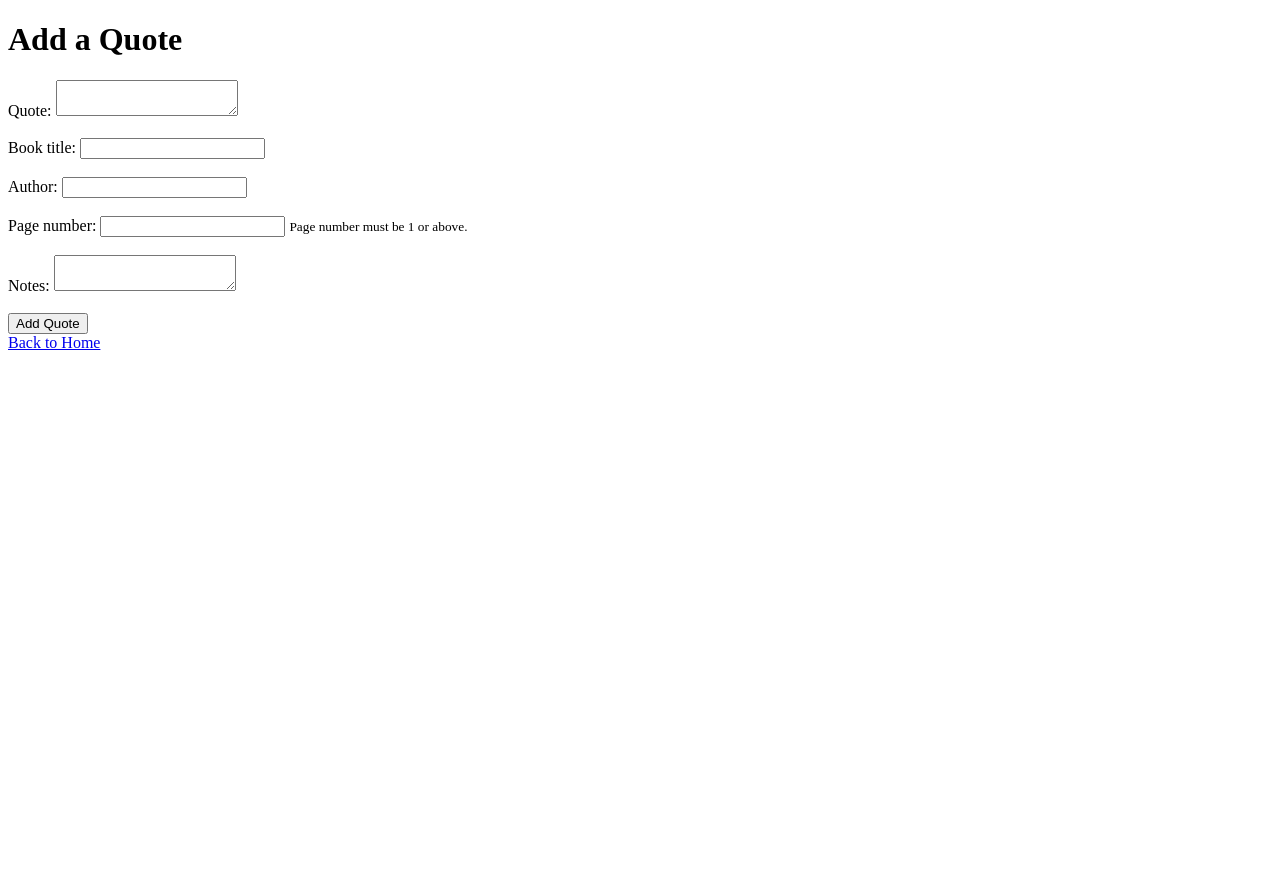
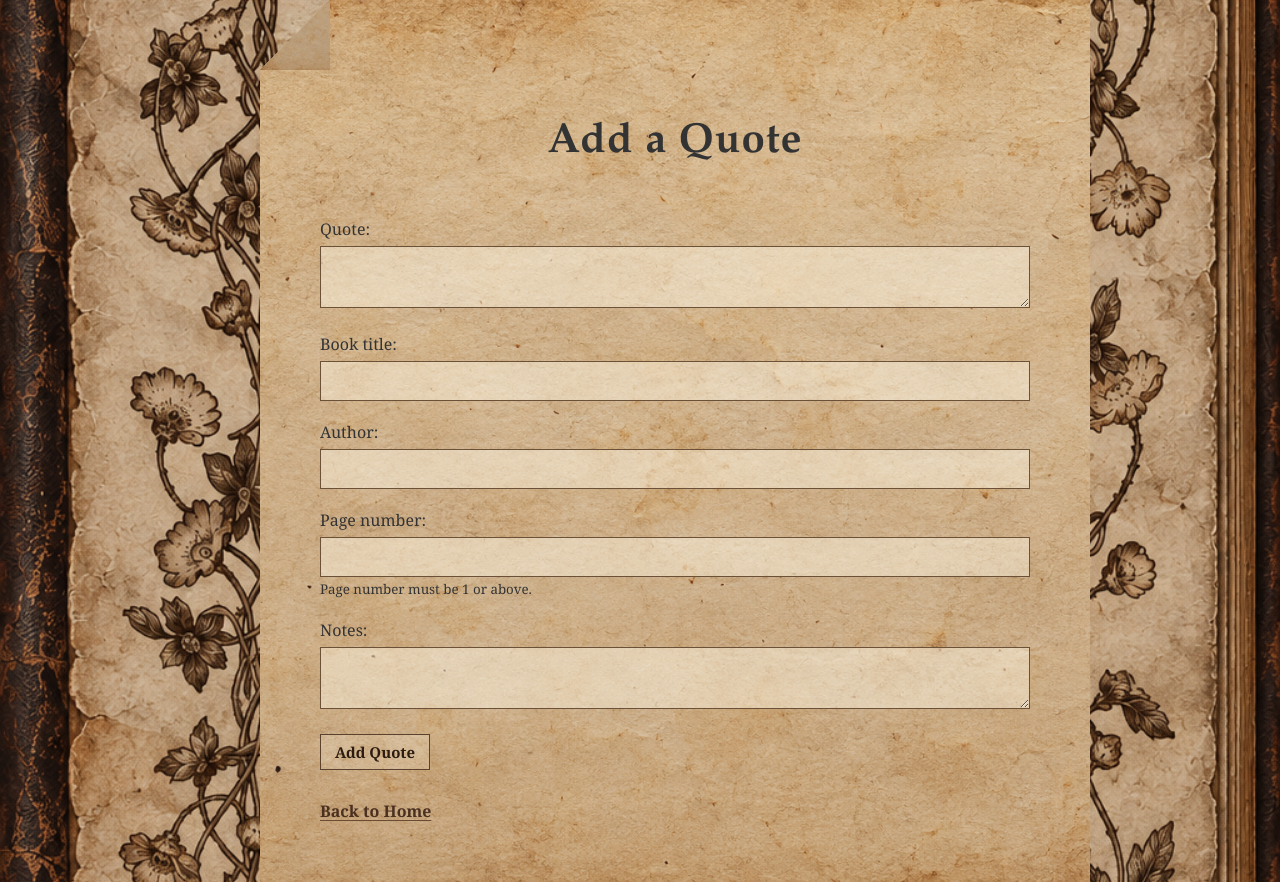
Before and after one commit to nasim-orion/cornered_wisdom, a Django app: page /add-quote/ in a window 1280 px wide. Before the commit the page ends 350 px from the top, so only its background shows below. Run offline with Django 4.2, Linux system fonts and the light colour scheme; the visitor is signed in with stand-in values (Sample User, id 1).

Commit message:
Button seperation and notes styling on  my_quotes.htm

```diff
--- a/home/static/home/style.css
+++ b/home/static/home/style.css
@@ -245,3 +245,56 @@ clip-path: polygon(0 0, 100% 0, 0 100%);
     gap: 20px;
     margin-top: 10px;
 }
+
+.quote-form input,
+.quote-form textarea {
+    font-family: Georgia, serif;
+    font-size: 16px;
+    color: #3f2d20;
+    font-weight: italic;
+
+    background: rgba(255, 248, 230, 0.45);
+    border: 1px solid #6b5138;
+
+    padding: 8px;
+}
+
+
+.quote-form button {
+    font-family: Georgia, serif;
+    font-size: 15px;
+    color: #2b1b10;
+    font-weight: bold;
+
+    background: rgba(255, 248, 230, 0.18);
+    border: 1px solid #5a422f;
+
+    padding: 7px 14px;
+    cursor: pointer;
+}
+
+.quote-form button:hover {
+    color: #cc6505;
+}
+
+
+.back-link {
+    display: inline-block;
+    margin-top: 30px;
+
+}
+
+
+.form-field {
+    margin-bottom: 20px;
+}
+
+.form-field label {
+    display: block;
+    margin-bottom: 6px;
+}
+
+.form-field input,
+.form-field textarea {
+    width: 100%;
+}
--- a/home/templates/home/add_quote.html
+++ b/home/templates/home/add_quote.html
@@ -1,51 +1,63 @@
-
+{% load static %}
 <!DOCTYPE html>
 <html>
+
 <head>
+    <link rel="stylesheet" href="{% static 'home/style.css' %}">
     <title>Add Your Quote — Cornered Wisdom</title>
 </head>
 
 <body>
+    <div class="book-wrapper">
+    <main class="book-page">
 
     <h1>Add a Quote</h1>
 
      {% if error %}
      <p>{{ error }}</p>
      {% endif %}
-     <form method="post">
+     <form method="post" class="quote-form">
         {% csrf_token %}
+        <div class="form-field">
 
         <label>Quote:</label>
         <textarea name="text"required></textarea>
 
-        <br><br>
+        </div>
+
+        <div class="form-field">
 
         <label>Book title:</label>
         <input type="text" required name="book_title" >
 
-        <br><br>
+        </div>
+
+        <div class="form-field">
 
         <label>Author:</label>
         <input type="text" name="author">
+        </div>
 
-        <br><br>
 
-        <label>Page number:</label>
-        <input type="number" name="page_number" min="1">
-        <small>Page number must be 1 or above.</small>
+         <div class="form-field">
+          <label>Page number:</label>
+          <input type="number" name="page_number" min="1">
+          <small>Page number must be 1 or above.</small>
+         </div>
 
-        <br><br>
+         <div class="form-field">
 
         <label>Notes:</label>
         <textarea name="notes"></textarea>
 
-        <br><br>
+        </div>
 
         <button type="submit">Add Quote</button>
     </form>
 
-    <a href="{% url 'home' %}">Back to Home</a>
+    <a class="back-link" href="{% url 'home' %}">Back to Home</a>
 
-
+</main>
+</div>
 </body>
 </html>
```
